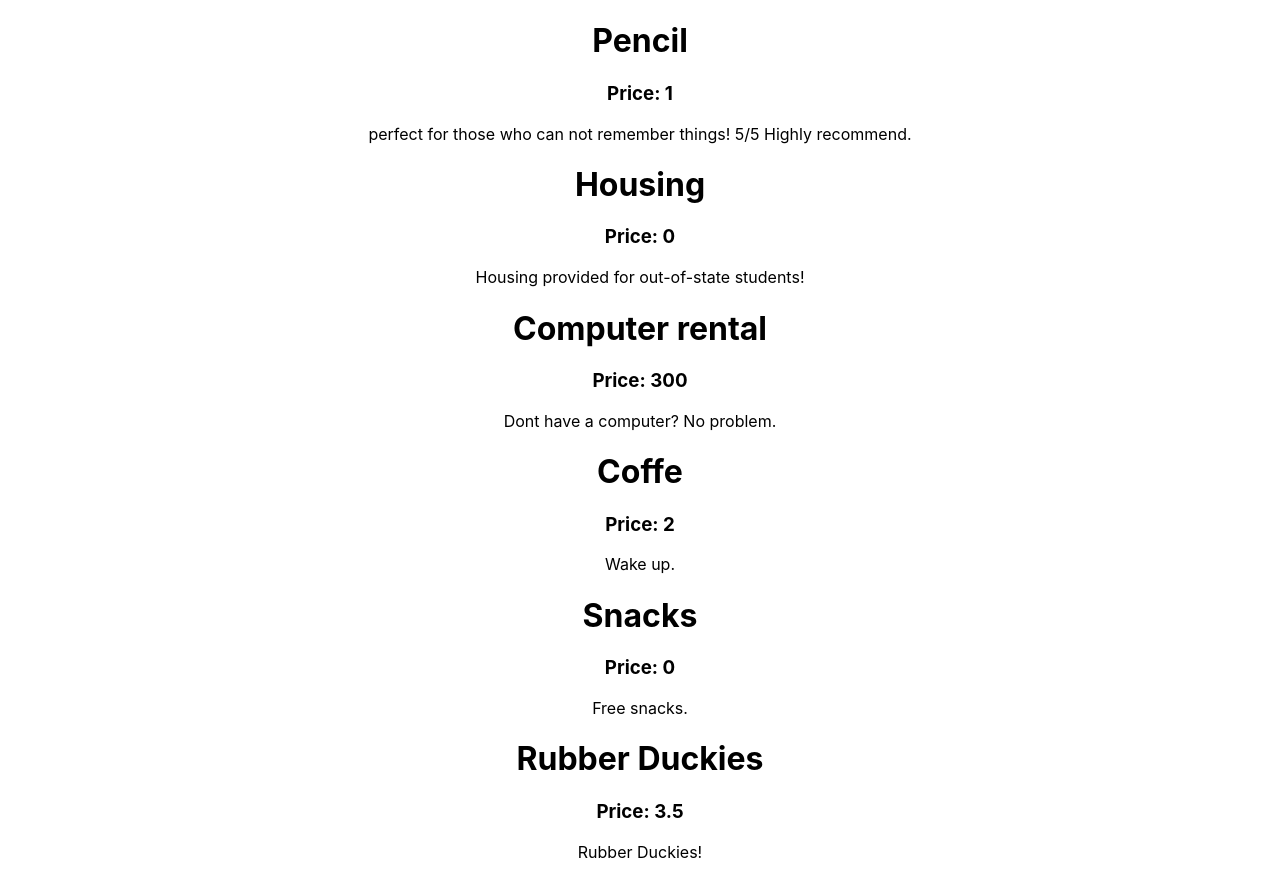
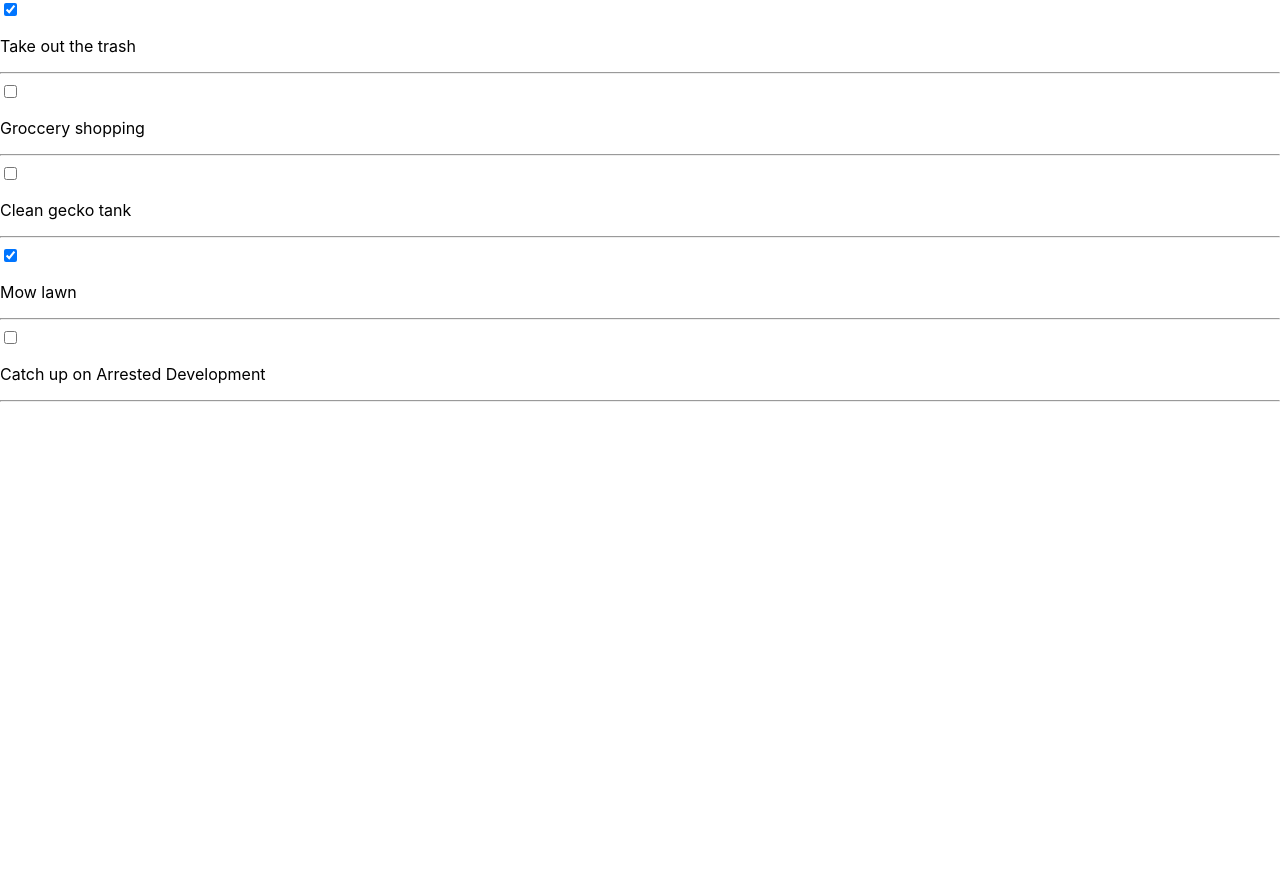
Before and after one commit to kopenhamn/study, a React (Create React App) app in the folder React/ReactApp_LearnReact_fCCamp/my-app/: page / in a window 1280 px wide. After the commit the page ends 800 px from the top, so only its background shows below. Built offline with nearby package versions, Linux system fonts and the light colour scheme.

Commit message:
FCCamp learnReact 32 lesson done

```diff
--- a/React/ReactApp_LearnReact_fCCamp/my-app/src/App.js
+++ b/React/ReactApp_LearnReact_fCCamp/my-app/src/App.js
@@ -12,15 +12,111 @@ import Joke from './components/Joke'
 //21. Mapping components
 import jokesData from './components/jokesData'
 
-//22. Mapping components practicing
+//22. Mapping components Practice ()
 import Product from './components/Product'
 import productsData from './components/productsData'
 
+//23. Todo App - Phase3 (1:53:50)
+
+//24. Class-Based Components (1:58:25)
+
+//25 Class-Based Components Practice (2:03:40)
+
+//26. State (2:07:20)
+
+//27. State Practice (2:12:15)
+
+//28. State Practice 2 (2:15:55)
+
+//29. Todo App - Phase 4 (20:20:05)
+import TodoItem from './components/TodoItem'
+import todosData from './components/todosData'
+
+//30. Handling Events in React (2:22:10)
+
+//31. Todo App - Phase 5 (2:26:00)
+
+//32. Changing State (2:27:20)
+
 //---
 
+
+
+
+// 29, 31
+class App extends Component {
+    constructor() {
+        super()
+        this.state = {
+            todos: todosData
+        }
+    }
+
+    render() {
+        const todoList = this.state.todos.map(item => <TodoItem key = {item.id} item = {item} />)
+
+        return (
+            <div>
+                {todoList}
+            </div>
+        )
+    }
+}
+
+/*
+// 28
+
+class App extends Component {
+    constructor() {
+        super()
+        this.state = {
+            loggedIn: true
+        }
+    }
+
+    render() {
+        let wordToDisplay
+        if(this.state.loggedIn) {
+            wordToDisplay = "in"
+        } else {
+            wordToDisplay = "out"
+        }
+        return (
+            <h2>You are currently logged {wordToDisplay}.</h2>
+        )
+    }
+}
+
+
+
+// 27
+
+class App extends Component {
+    constructor() {
+        super();
+        this.state = {
+            name: "Michael",
+            age: 34
+        }
+    }
+
+    render() {
+        return (
+            <div>
+                <h1>{this.state.name}</h1>
+                <h3>{this.state.age}</h3>
+            </div>
+        )
+    }
+}
+*/
+
+
+/*
 function App () {
-    const products = productsData.map(product => <Product key={product.id} name={product.name} price={product.price} description={product.description} />)
 
+    // 22
+    const products = productsData.map(item => <Product key={item.id} product={item} />)
 
 
     return (
@@ -29,5 +125,6 @@ function App () {
         </div>
     );
 }
+*/
 
 export default App;
--- a/React/ReactApp_LearnReact_fCCamp/my-app/src/components/Product.js
+++ b/React/ReactApp_LearnReact_fCCamp/my-app/src/components/Product.js
@@ -3,9 +3,9 @@ import React from 'react'
 function Product(props) {
     return (
         <div>
-            <h1>{props.name}</h1>
-            <h3>Price: {props.price}</h3>
-            <p>{props.description}</p>
+            <h1>{props.product.name}</h1>
+            <h3>Price: ${props.product.price.toLocaleString("en-US")}</h3>
+            <p>{props.product.description}</p>
         </div>
     )
 }
--- /dev/null
+++ b/React/ReactApp_LearnReact_fCCamp/my-app/src/components/TodoItem.js
@@ -0,0 +1,17 @@
+import React from 'react'
+
+function TodoItem(props) {
+    return (
+        <div>
+            <input
+                type="checkbox"
+                checked={props.item.done}
+                onChange = {() => console.log("changed")}
+            />
+            <p>{props.item.task}</p>
+            <hr />
+        </div>
+    )
+}
+
+export default TodoItem
--- /dev/null
+++ b/React/ReactApp_LearnReact_fCCamp/my-app/src/components/todosData.js
@@ -0,0 +1,29 @@
+const todosData = [
+    {
+        id: 1,
+        task: "Take out the trash",
+        done: true
+    },
+    {
+        id: 2,
+        task: "Groccery shopping",
+        done: false
+    },
+    {
+        id: 3,
+        task: "Clean gecko tank",
+        done: false
+    },
+    {
+        id: 4,
+        task: "Mow lawn",
+        done: true
+    },
+    {
+        id: 5,
+        task: "Catch up on Arrested Development",
+        done: false
+    }
+]
+
+export default todosData
```
